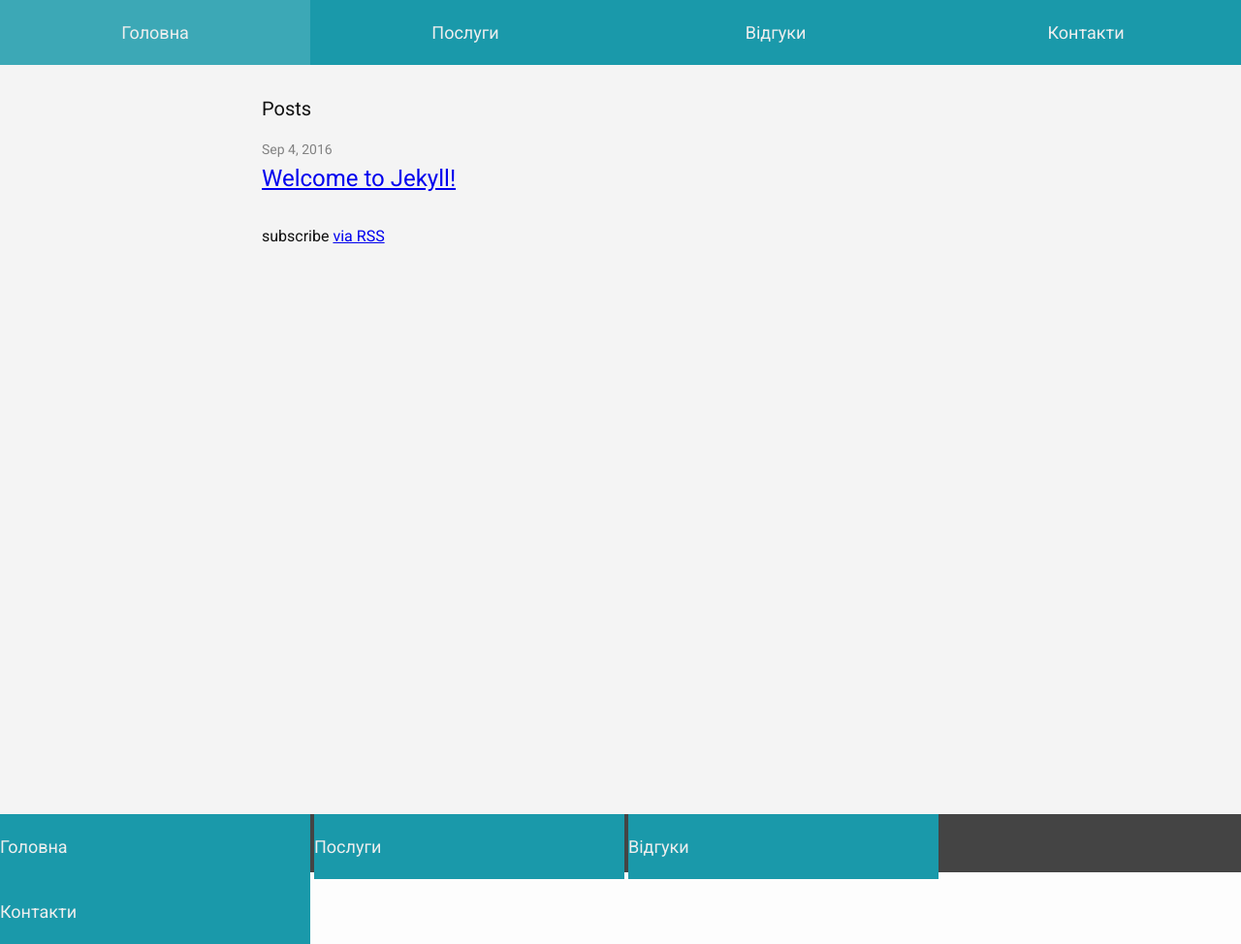
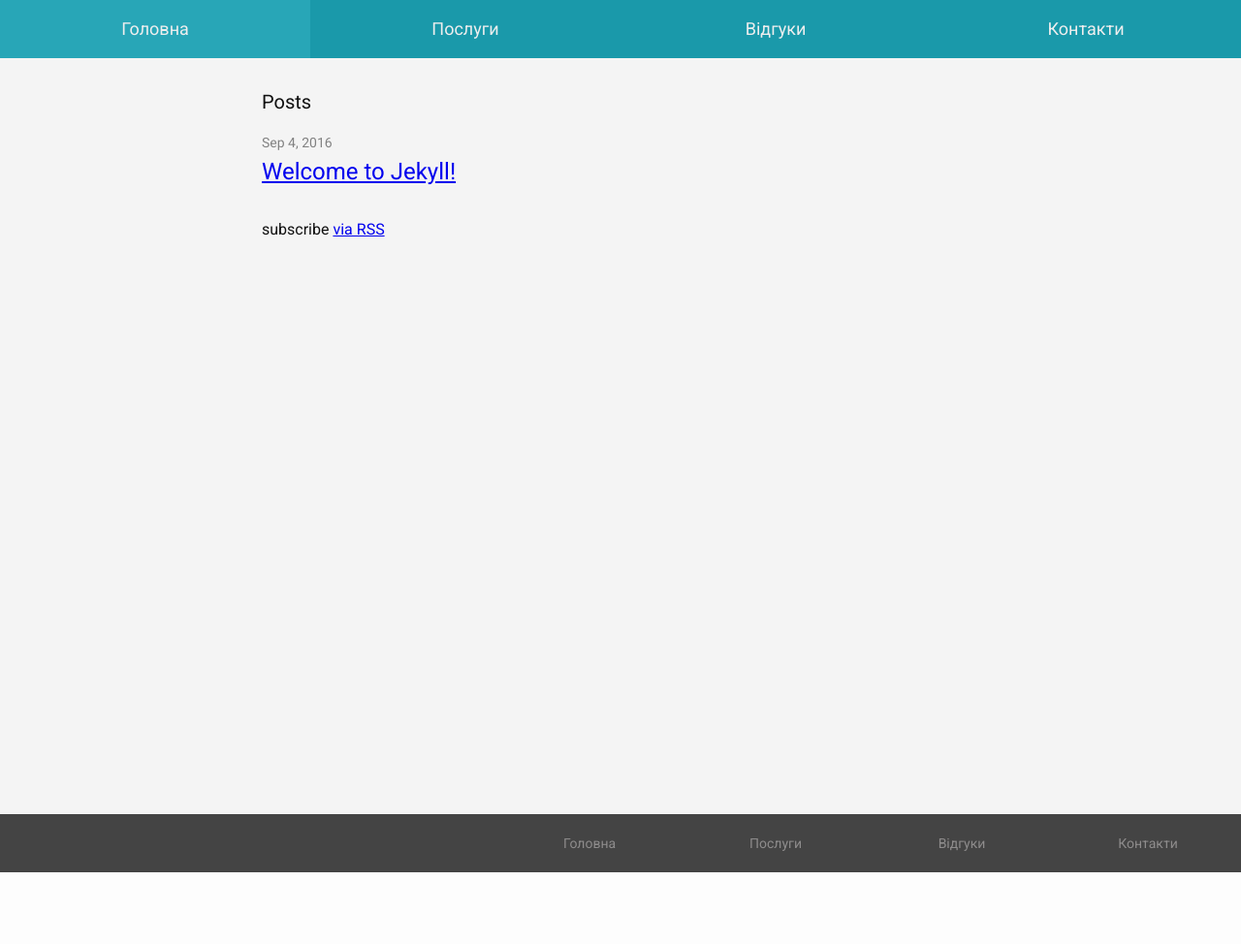
Before and after one commit to komaschuk/project-1, a Jekyll site: the page built from index.html, in a window 1280 px wide. Shown: the whole page at 97% size. Built offline with Jekyll 4.4.1, drawn with Linux system fonts in a browser that asks for light colours; after the commit the page ends 900 px from its top, so only the background shows below that.

Commit message:
upd styles

```diff
--- a/_includes/Footer/index.html
+++ b/_includes/Footer/index.html
@@ -1,7 +1,5 @@
 <div class="footer">
 	<div class="footer__logo"></div>
 	<span class="footer__copyright"></span>
-	<section>
-        {% include NavBar/index.html %}
-	</section>
+    {% include NavBar/index.html class="nav-bar__footer" %}
 </div>
--- a/_includes/Footer/style.scss
+++ b/_includes/Footer/style.scss
@@ -1,4 +1,4 @@
 .footer {
-	background: $footer-color;
+	background: $footer-background;
 	height: 60px;
 }
--- a/_includes/Header/index.html
+++ b/_includes/Header/index.html
@@ -4,7 +4,5 @@
         <div class="header__title"></div>
         <div class="header__phone-numbers"></div>
     </section>
-    <section>
-        {% include NavBar/index.html %}
-    </section>
+    {% include NavBar/index.html class="nav-bar__header" %}
 </header>
--- a/_includes/NavBar/index.html
+++ b/_includes/NavBar/index.html
@@ -1,5 +1,5 @@
-<nav>
+<nav class="nav-bar {{ include.class }}">
     {% for i in site.data.NavBar.config %}
-        <a class="header__item header__item-{{ i.class }}" href="#">{{ i.title }}</a>
+        <a class="nav-bar__item nav-bar__item-{{ i.class }}" href="#">{{ i.title }}</a>
     {% endfor %}
 </nav>
--- a/_scss/_-vars.scss
+++ b/_scss/_-vars.scss
@@ -3,5 +3,5 @@
 
 // BODY
 $base-font: 400 16px/1.3 'Roboto', sans-serif;
-$base-color: #1a99aa;
-$footer-color: #444;
+$header-background: #1a99aa;
+$footer-background: #444;
--- a/_scss/main.scss
+++ b/_scss/main.scss
@@ -42,3 +42,4 @@ $on-laptop:        800px;
 @import "_layout";
 @import "_includes/Header/style";
 @import "_includes/Footer/style";
+@import "_includes/NavBar/style";
--- a/assets/css/main.css
+++ b/assets/css/main.css
@@ -401,26 +401,40 @@ pre > code {
 }
 
 .header {
-  font-size: 0;
-  text-align: center;
-}
-
-.header__item {
-  display: inline-block;
-  width: calc(100%/4);
   background: #1a99aa;
-  color: #eee;
-  font-size: 18px;
-  padding: 20px 0;
-  text-decoration: none;
-  transition: background ease-out .25s;
-}
-
-.header__item:hover {
-  background: rgba(26, 153, 170, 0.85);
 }
 
 .footer {
   background: #444;
   height: 60px;
 }
+
+.nav-bar {
+  font-size: 0;
+  text-align: center;
+}
+
+.nav-bar__header .nav-bar__item:hover {
+  background: #28a6b7;
+}
+
+.nav-bar__footer {
+  width: 60%;
+  float: right;
+}
+
+.nav-bar__footer .nav-bar__item {
+  font-size: 14px;
+  color: #8e8c8c;
+}
+
+.nav-bar__item {
+  display: inline-block;
+  width: calc(100%/4);
+  color: #eee;
+  font-size: 18px;
+  padding: 20px 0;
+  line-height: 20px;
+  text-decoration: none;
+  transition: background ease-out .25s;
+}
```
Also changed, not shown: _includes/Header/style.scss (+1 -17 lines), _includes/NavBar/style.scss (+33 -0 lines).
